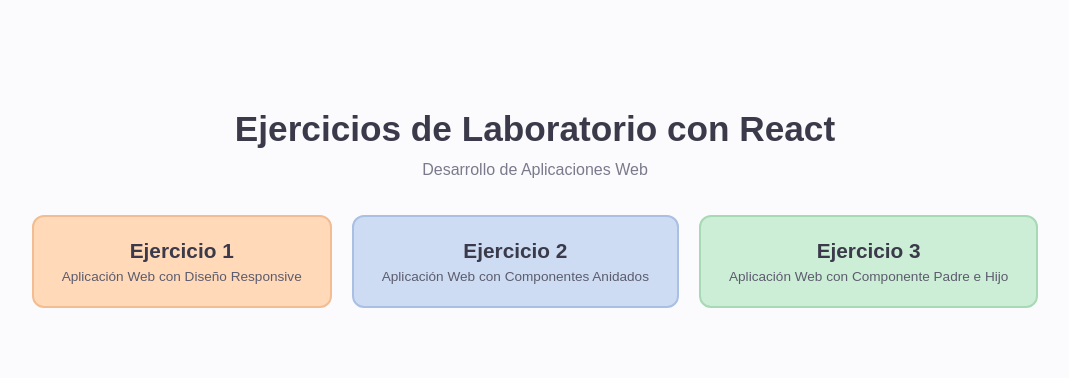
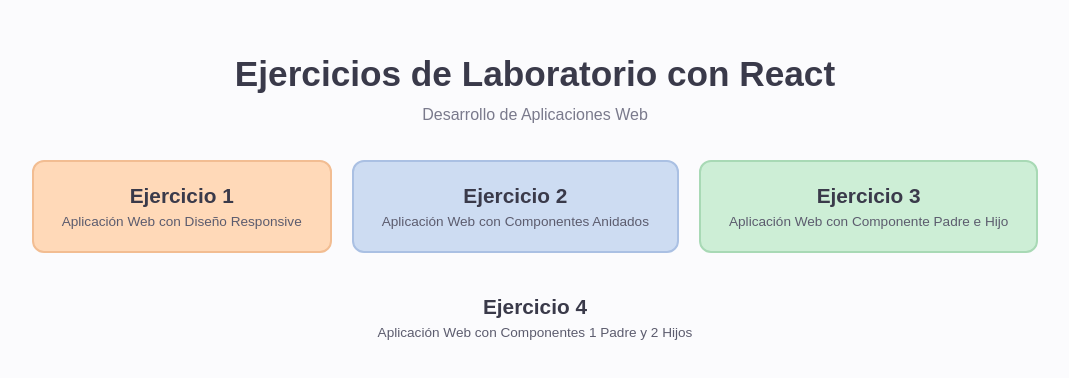
Before and after one commit to E5gar/Ejercicio01React, a React (Vite) app in the folder ejerciciosLabReact/: page / in a window 1280 px wide. Shown: the part 192-570 px from the top of the page, without its empty margins (105-1174 px from the left). Built offline with nearby package versions, Linux system fonts and the light colour scheme.

Commit message:
referencia boton ejercicio 4

```diff
--- a/ejerciciosLabReact/src/App.jsx
+++ b/ejerciciosLabReact/src/App.jsx
@@ -2,6 +2,7 @@
 import Ejercicio1 from './ejercicio1/Ejercicio1.jsx';
 import Ejercicio2 from './ejercicio2/Ejercicio2.jsx';
 import Ejercicio3 from './ejercicio3/Ejercicio3.jsx';
+import Ejercicio4 from './ejercicio4/Ejercicio4.jsx';
 import './App.css';
 
 function Inicio() {
@@ -21,6 +22,9 @@
         <Link to="/ejercicio3" className="boton boton-3">
           Ejercicio 3<span>Aplicación Web con Componente Padre e Hijo</span>
         </Link>
+        <Link to="/ejercicio4" className="boton boton-4">
+          Ejercicio 4<span>Aplicación Web con Componentes 1 Padre y 2 Hijos</span>
+        </Link>
       </div>
     </div>
   );
@@ -33,6 +37,7 @@
       <Route path="/ejercicio1" element={<Ejercicio1 />} />
       <Route path="/ejercicio2" element={<Ejercicio2 />} />
       <Route path="/ejercicio3" element={<Ejercicio3 />} />
+      <Route path="/ejercicio4" element={<Ejercicio4 />} />
     </Routes>
   );
 }
```
